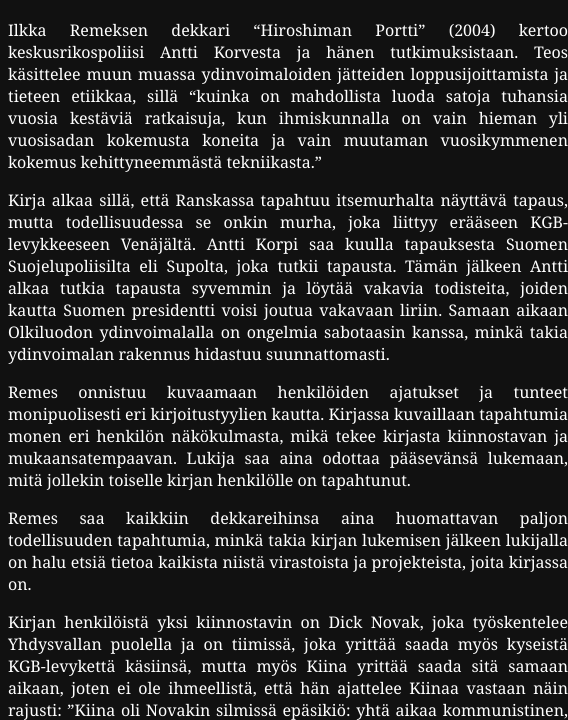
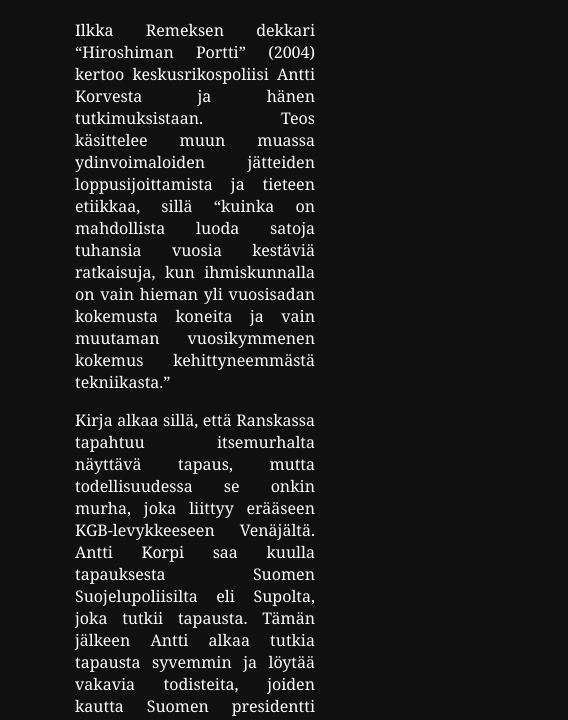
Before and after one commit to HarveyG5/harveyg5.github.io, a plain HTML site: page portti.html in a window 390 px wide. Shown: the part 110-830 px from the top of the page, 568 px wide, since content can reach past the window. Drawn offline with Linux system fonts and the light colour scheme; a web font is replaced by a local one.

Commit message:
Made the site somewhat responsive

```diff
--- a/style.css
+++ b/style.css
@@ -24,7 +24,13 @@
 .text {
     text-align: justify;
     margin: 0 auto;
-    width: 35em;
+    width: 560px;
+}
+
+@media only screen and (max-width: 600px) {
+  .toc, .text {
+    width: 240px;
+  }
 }
 
 footer {
```
Also changed, not shown: index.html (indentation only).
